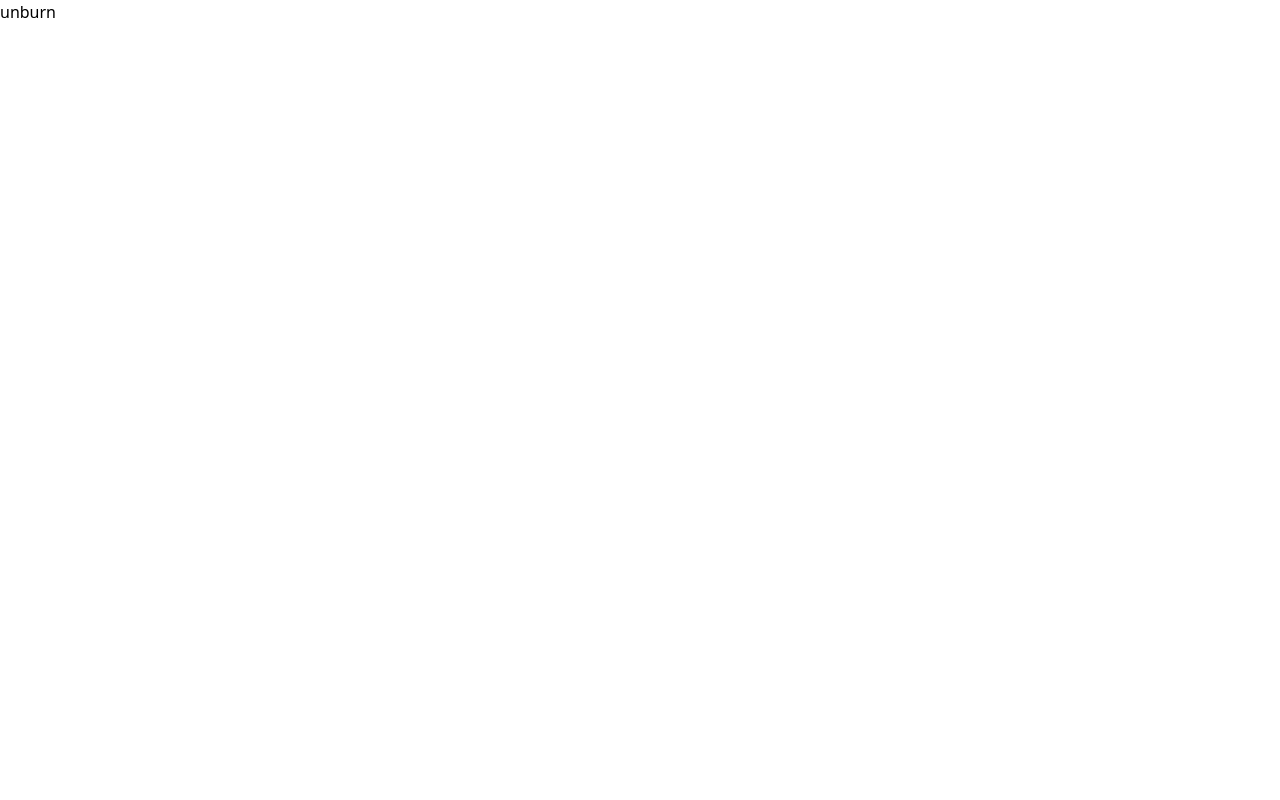
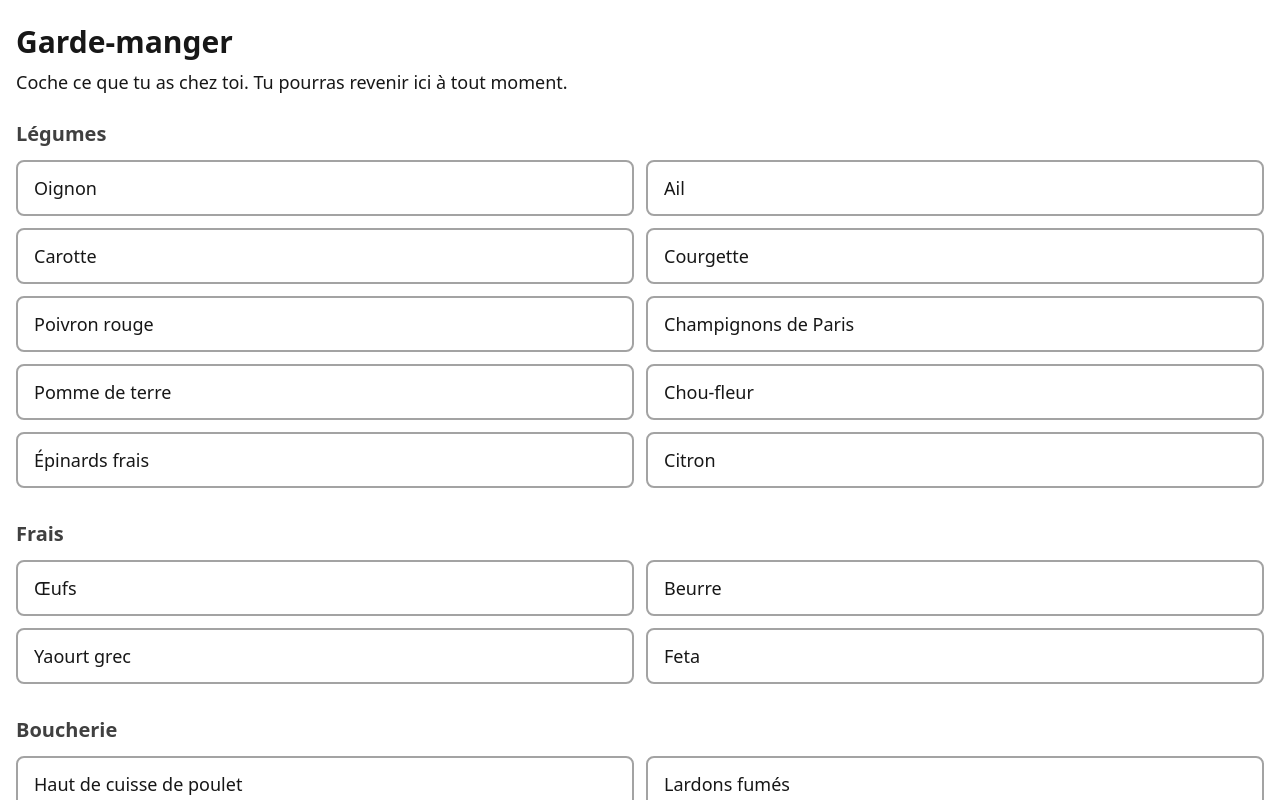
Before and after one commit to Matti-D-Rocketta/unburn, a React (Vite) app: page / in a window 1280 px wide. Shown: the top 800 px of the page. Built offline with nearby package versions, Linux system fonts and the light colour scheme.

Commit message:
Ajoute stockage, Garde-manger et Ce soir

```diff
--- a/src/App.jsx
+++ b/src/App.jsx
@@ -1,3 +1,57 @@
+import { useEffect, useState } from 'react';
+import ingredients from './data/ingredients.json';
+import GardeManger from './screens/GardeManger.jsx';
+import CeSoir from './screens/CeSoir.jsx';
+import {
+  lireGardeManger,
+  ecrireGardeManger,
+  lireDerniereSelection,
+  ecrireDerniereSelection,
+} from './lib/stockage.js';
+
+const ECRANS = { GARDE_MANGER: 'garde_manger', CE_SOIR: 'ce_soir' };
+
 export default function App() {
-  return <p>unburn</p>;
+  const [gardeManger, setGardeManger] = useState(() => lireGardeManger());
+  const [ecran, setEcran] = useState(() =>
+    lireGardeManger().length > 0 ? ECRANS.CE_SOIR : ECRANS.GARDE_MANGER
+  );
+
+  // Figée à l'ouverture : c'est le point de retour du bouton « comme la dernière fois ».
+  const [derniereSelection] = useState(() => lireDerniereSelection());
+  const [selection, setSelection] = useState(() =>
+    lireDerniereSelection().filter((id) => lireGardeManger().includes(id))
+  );
+
+  useEffect(() => {
+    ecrireGardeManger(gardeManger);
+    // Un ingrédient décoché au garde-manger sort aussi de la sélection du soir.
+    setSelection((sel) => sel.filter((id) => gardeManger.includes(id)));
+  }, [gardeManger]);
+
+  useEffect(() => {
+    ecrireDerniereSelection(selection);
+  }, [selection]);
+
+  if (ecran === ECRANS.GARDE_MANGER) {
+    return (
+      <GardeManger
+        catalogue={ingredients}
+        selection={gardeManger}
+        onChange={setGardeManger}
+        onValider={() => setEcran(ECRANS.CE_SOIR)}
+      />
+    );
+  }
+
+  return (
+    <CeSoir
+      catalogue={ingredients}
+      gardeManger={gardeManger}
+      selection={selection}
+      onChange={setSelection}
+      derniereSelection={derniereSelection}
+      onModifierGardeManger={() => setEcran(ECRANS.GARDE_MANGER)}
+    />
+  );
 }
--- /dev/null
+++ b/src/lib/stockage.js
@@ -0,0 +1,27 @@
+const CLE_GARDE_MANGER = 'unburn:garde-manger';
+const CLE_DERNIERE_SELECTION = 'unburn:derniere-selection';
+
+function lire(cle) {
+  const brut = localStorage.getItem(cle);
+  return brut ? JSON.parse(brut) : [];
+}
+
+function ecrire(cle, ids) {
+  localStorage.setItem(cle, JSON.stringify(ids));
+}
+
+export function lireGardeManger() {
+  return lire(CLE_GARDE_MANGER);
+}
+
+export function ecrireGardeManger(ids) {
+  ecrire(CLE_GARDE_MANGER, ids);
+}
+
+export function lireDerniereSelection() {
+  return lire(CLE_DERNIERE_SELECTION);
+}
+
+export function ecrireDerniereSelection(ids) {
+  ecrire(CLE_DERNIERE_SELECTION, ids);
+}
--- /dev/null
+++ b/src/screens/CeSoir.jsx
@@ -0,0 +1,101 @@
+const MIN_SELECTION = 3;
+const MAX_SELECTION = 6;
+
+export default function CeSoir({
+  catalogue,
+  gardeManger,
+  selection,
+  onChange,
+  derniereSelection,
+  onModifierGardeManger,
+}) {
+  const disponibles = catalogue.filter((i) => gardeManger.includes(i.id));
+  const dernierValide = derniereSelection.filter((id) => gardeManger.includes(id));
+
+  const estCoche = (id) => selection.includes(id);
+  const basculer = (id) => {
+    if (estCoche(id)) {
+      onChange(selection.filter((s) => s !== id));
+    } else if (selection.length < MAX_SELECTION) {
+      onChange([...selection, id]);
+    }
+  };
+
+  const compte = selection.length;
+  const valide = compte >= MIN_SELECTION && compte <= MAX_SELECTION;
+
+  if (disponibles.length === 0) {
+    return (
+      <div className="min-h-screen bg-white text-neutral-900 px-4 py-6">
+        <h1 className="text-3xl font-bold mb-4">Ce soir</h1>
+        <p className="text-lg mb-6">Aucun ingrédient coché au garde-manger.</p>
+        <button
+          type="button"
+          onClick={onModifierGardeManger}
+          className="w-full min-h-[48px] px-6 py-3 rounded-lg text-xl font-semibold bg-neutral-900 text-white"
+        >
+          Aller au garde-manger
+        </button>
+      </div>
+    );
+  }
+
+  return (
+    <div className="min-h-screen bg-white text-neutral-900 px-4 py-6">
+      <h1 className="text-3xl font-bold mb-2">Ce soir</h1>
+      <p className="text-lg mb-2">Choisis entre 3 et 6 ingrédients.</p>
+      <p className="text-base text-neutral-600 mb-6">
+        L'équilibre à viser : une protéine, un corps, un aromatique, un élément frais.
+      </p>
+
+      {dernierValide.length > 0 && (
+        <button
+          type="button"
+          onClick={() => onChange(dernierValide)}
+          className="w-full min-h-[48px] px-4 py-3 mb-6 rounded-lg text-lg font-semibold border-2 border-neutral-900 text-neutral-900 bg-white"
+        >
+          Comme la dernière fois
+        </button>
+      )}
+
+      <ul className="grid grid-cols-1 sm:grid-cols-2 gap-3 mb-6">
+        {disponibles.map((i) => {
+          const coche = estCoche(i.id);
+          const desactive = !coche && compte >= MAX_SELECTION;
+          return (
+            <li key={i.id}>
+              <button
+                type="button"
+                onClick={() => basculer(i.id)}
+                disabled={desactive}
+                aria-pressed={coche}
+                className={`w-full min-h-[48px] px-4 py-3 rounded-lg text-lg text-left border-2 ${
+                  coche
+                    ? 'bg-emerald-700 text-white border-emerald-700'
+                    : desactive
+                    ? 'bg-neutral-100 text-neutral-400 border-neutral-200'
+                    : 'bg-white text-neutral-900 border-neutral-400'
+                }`}
+              >
+                {i.nom}
+              </button>
+            </li>
+          );
+        })}
+      </ul>
+
+      <p className={`text-lg font-semibold mb-4 ${valide ? 'text-emerald-700' : 'text-neutral-600'}`}>
+        {compte} / {MAX_SELECTION} sélectionné{compte > 1 ? 's' : ''}
+        {valide ? ' — prêt' : ` — encore ${Math.max(0, MIN_SELECTION - compte)} au minimum`}
+      </p>
+
+      <button
+        type="button"
+        onClick={onModifierGardeManger}
+        className="w-full min-h-[48px] px-4 py-3 rounded-lg text-lg text-neutral-700 border-2 border-neutral-300 bg-white"
+      >
+        Modifier le garde-manger
+      </button>
+    </div>
+  );
+}
--- /dev/null
+++ b/src/screens/GardeManger.jsx
@@ -0,0 +1,68 @@
+const ORDRE_RAYONS = ['legumes', 'frais', 'boucherie', 'epicerie', 'conserves', 'condiments'];
+const NOM_RAYON = {
+  legumes: 'Légumes',
+  frais: 'Frais',
+  boucherie: 'Boucherie',
+  epicerie: 'Épicerie',
+  conserves: 'Conserves',
+  condiments: 'Condiments',
+};
+
+export default function GardeManger({ catalogue, selection, onChange, onValider }) {
+  const groupes = ORDRE_RAYONS.map((rayon) => ({
+    rayon,
+    ingredients: catalogue.filter((i) => i.selectionnable && i.rayon === rayon),
+  })).filter((g) => g.ingredients.length > 0);
+
+  const estCoche = (id) => selection.includes(id);
+  const basculer = (id) => {
+    onChange(estCoche(id) ? selection.filter((s) => s !== id) : [...selection, id]);
+  };
+
+  return (
+    <div className="min-h-screen bg-white text-neutral-900 px-4 py-6">
+      <h1 className="text-3xl font-bold mb-2">Garde-manger</h1>
+      <p className="text-lg mb-6">
+        Coche ce que tu as chez toi. Tu pourras revenir ici à tout moment.
+      </p>
+
+      {groupes.map(({ rayon, ingredients }) => (
+        <section key={rayon} className="mb-8">
+          <h2 className="text-xl font-semibold mb-3 text-neutral-700">{NOM_RAYON[rayon]}</h2>
+          <ul className="grid grid-cols-1 sm:grid-cols-2 gap-3">
+            {ingredients.map((i) => (
+              <li key={i.id}>
+                <button
+                  type="button"
+                  onClick={() => basculer(i.id)}
+                  aria-pressed={estCoche(i.id)}
+                  className={`w-full min-h-[48px] px-4 py-3 rounded-lg text-lg text-left border-2 ${
+                    estCoche(i.id)
+                      ? 'bg-neutral-900 text-white border-neutral-900'
+                      : 'bg-white text-neutral-900 border-neutral-400'
+                  }`}
+                >
+                  {i.nom}
+                </button>
+              </li>
+            ))}
+          </ul>
+        </section>
+      ))}
+
+      <p className="text-lg mb-4">
+        {selection.length} ingrédient{selection.length > 1 ? 's' : ''} coché
+        {selection.length > 1 ? 's' : ''}
+      </p>
+
+      <button
+        type="button"
+        onClick={onValider}
+        disabled={selection.length === 0}
+        className="w-full min-h-[48px] px-6 py-3 rounded-lg text-xl font-semibold bg-emerald-700 text-white disabled:bg-neutral-300 disabled:text-neutral-500"
+      >
+        Valider et passer à Ce soir
+      </button>
+    </div>
+  );
+}
```
